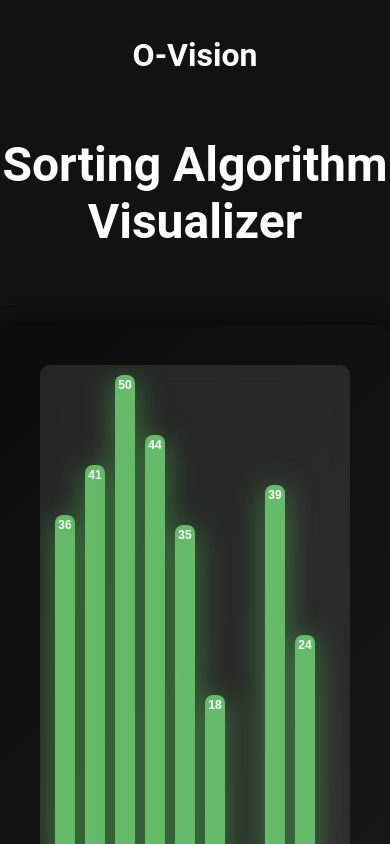
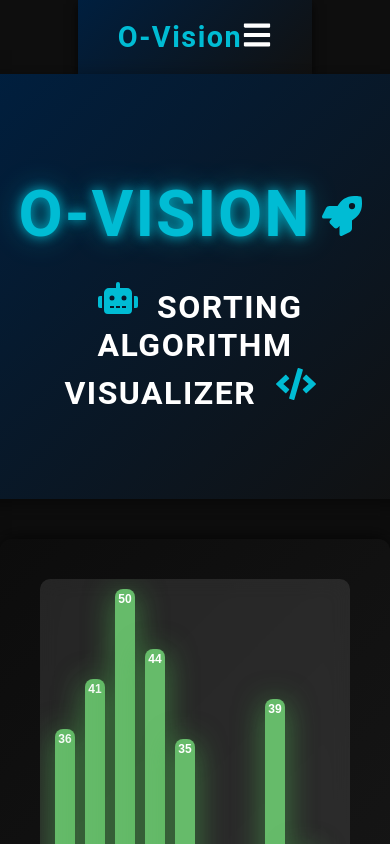
Before and after one commit to ailynux/O-Vision, a React (Create React App) app: page / in a window 390 px wide. Shown: the top 844 px of the page. Built offline with nearby package versions, Linux system fonts and the light colour scheme.

Commit message:
add in matrix bg

```diff
--- a/package.json
+++ b/package.json
@@ -11,9 +11,11 @@
     "react": "^18.3.1",
     "react-chartjs-2": "^5.2.0",
     "react-dom": "^18.3.1",
+    "react-icons": "^5.3.0",
     "react-scripts": "5.0.1",
     "react-spring": "^9.7.4",
     "react-tsparticles": "^2.12.2",
+    "tsparticles": "^3.5.0",
     "web-vitals": "^2.1.4"
   },
   "scripts": {
--- a/src/App.css
+++ b/src/App.css
@@ -1,69 +1,129 @@
-/* General Styling for the App Container */
+/* General Styling */
+
+
+
 .App {
-  position: relative; /* Allow particles to cover */
+  position: relative;
   text-align: center;
-  background-color: #121212;
+  background-color: #0e0e0e;
   color: #ffffff;
   min-height: 100vh;
   display: flex;
   flex-direction: column;
   justify-content: space-between;
   align-items: center;
-  font-family: 'Roboto', sans-serif;
+  font-family: 'Press Start 2P'; /* Cyberpunk font style */
   overflow-x: hidden;
 }
 
-/* Particles Background Styling */
-.Particles {
-  position: absolute; /* Cover the entire App */
-  top: 0;
-  left: 0;
-  width: 100%;
-  height: 100%;
-  z-index: -1; /* Place behind other content */
-}
 /* Header Styling */
 .App-header {
-  perspective: 1000px; /* Allow 3D effect */
-  width: 100%; /* Ensure header takes full width */
-  padding: 20px; /* Padding for spacing */
-  box-shadow: 0 2px 10px rgba(0, 0, 0, 0.3); /* Add subtle shadow for depth */
-  transition: background-color 0.3s; /* Smooth transition for background color */
+  width: 100%;
+  padding: 60px 20px;
+  background: linear-gradient(135deg, #001f3f, #111);
+  box-shadow: 0 6px 20px rgba(0, 0, 0, 0.5);
+  transition: background-color 0.3s ease, box-shadow 0.3s ease;
+  text-transform: uppercase;
 }
 
-.App-header h1,
-.App-header h2 {
-  display: inline-block;
-  font-size: 3rem;
-  transition: transform 0.5s ease;
+.App-header h1 {
+  font-size: 4rem;
+  margin-bottom: 20px;
+  letter-spacing: 2px;
+  text-transform: uppercase;
+  color: #00bcd4; /* Modern blue color */
+  font-family: 'Roboto', sans-serif; /* Clean and modern tech font */
+  text-shadow: 0 0 8px rgba(0, 188, 212, 0.7); /* Subtle glow */
 }
 
-.App-header h1:hover,
-.App-header h2:hover {
-  transform: rotateY(20deg) scale(1.1); /* 3D rotation and scaling effect on hover */
+.App-header h2 {
+  font-size: 2rem;
+  letter-spacing: 1.5px;
+  color: #ffffff;
+  font-family: 'Roboto', sans-serif;
 }
 
-/* Main Content Styling */
+.header-icon {
+  font-size: 2.5rem;
+  color: #00bcd4;
+  margin-left: 10px;
+  margin-right: 10px;
+  transition: transform 0.3s ease;
+}
+
+.header-icon:hover {
+  transform: scale(1.2);
+}
+
+/* Subtle glowing effect */
+@keyframes subtleGlow {
+  0% {
+    text-shadow: 0 0 8px rgba(0, 188, 212, 0.7), 0 0 20px rgba(0, 188, 212, 0.3);
+  }
+  100% {
+    text-shadow: 0 0 12px rgba(0, 188, 212, 0.9), 0 0 30px rgba(0, 188, 212, 0.5);
+  }
+}
+
+.App-header h1 {
+  animation: subtleGlow 2s ease-in-out infinite alternate;
+}
+
+
+/* Main Content */
 main {
   display: flex;
+  flex-direction: column;
   justify-content: center;
   align-items: center;
-  padding: 20px;
+  padding: 40px;
   width: 100%;
-  flex: 1; /* Allow the main section to grow */
+  flex: 1;
+}
+
+/* About and Algorithm Section Styling */
+section {
+  width: 100%;
+  padding: 60px 20px;
+  margin: 20px 0;
+  background: linear-gradient(135deg, #2a2a2a, #1e1e1e);
+  box-shadow: 0 8px 20px rgba(0, 0, 0, 0.4);
+  border-radius: 12px;
+  transition: transform 0.3s ease, box-shadow 0.3s ease;
+}
+
+section:hover {
+  transform: translateY(-10px);
+  box-shadow: 0 10px 30px rgba(0, 0, 0, 0.6);
+}
+
+section h2 {
+  font-size: 2.5rem;
+  margin-bottom: 20px;
+  text-transform: uppercase;
+  color: #fff;
+  border-bottom: 4px solid #1db954;
+  display: inline-block;
+  padding-bottom: 10px;
+}
+
+section p {
+  font-size: 1.2rem;
+  line-height: 1.8;
+  max-width: 800px;
+  margin: 0 auto;
+  color: #e0e0e0;
 }
 
 /* Footer Styling */
 .App-footer {
   position: relative;
   width: 100%;
-  padding: 40px; /* Increased padding for a more spacious feel */
-  color: #e0e0e0; /* Lighter text color for better contrast */
-  background: rgba(30, 30, 30, 0.9); /* Dark background for depth */
-  box-shadow: 0 4px 20px rgba(0, 0, 0, 0.8); /* Stronger shadow for depth */
-  border-top: 2px solid #1db954; /* Futuristic top border */
-  margin-top: 20px; /* Ensure there’s space above the footer */
-  overflow: hidden; /* Hide overflow from the pseudo-element */
+  padding: 50px;
+  color: #e0e0e0;
+  background: rgba(30, 30, 30, 0.9);
+  border-top: 2px solid #1db954;
+  box-shadow: 0 4px 20px rgba(0, 0, 0, 0.8);
 }
 
 .App-footer::before {
@@ -73,59 +133,51 @@ main {
   left: 0;
   width: 100%;
   height: 100%;
-  opacity: 0.4; /* Dim the image to enhance text visibility */
-  z-index: -1; /* Send the image behind the text */
+  opacity: 0.4;
+  z-index: -1;
 }
 
 .footer-content {
-  position: relative; /* Position relative to allow text on top */
-  z-index: 1; /* Bring the content in front of the background */
   display: flex;
-  flex-direction: column; /* Stack content vertically */
-  align-items: center; /* Center-align the content */
-  text-shadow: 0 2px 5px rgba(0, 0, 0, 0.8); /* Stronger text shadow for better readability */
-  animation: fadeIn 1s ease-in; /* Animation for the entire footer content */
+  flex-direction: column;
+  align-items: center;
+  text-shadow: 0 2px 5px rgba(0, 0, 0, 0.8);
+  animation: fadeIn 1s ease-in;
 }
 
-/* Footer Header */
 .App-footer h2 {
-  margin: 0; /* Remove default margin */
-  font-size: 2em; /* Larger font size for the header */
-  font-weight: 700; /* Bolder for emphasis */
-  color: #1db954; /* Accent color for the title */
-  text-transform: uppercase; /* Make it stand out */
-  letter-spacing: 1px; /* Spacing for aesthetics */
-  animation: fadeIn 1s ease-in 0.5s; /* Animation with delay */
+  font-size: 2.2rem;
+  font-weight: bold;
+  color: #1db954;
+  letter-spacing: 1px;
+  text-transform: uppercase;
+  margin-bottom: 10px;
 }
 
-/* Footer Paragraphs */
 .App-footer p {
-  margin: 5px 0; /* Add some spacing between paragraphs */
-  font-size: 1.4em; /* Slightly larger font size for emphasis */
-  font-weight: 500; /* Medium weight for better readability */
+  font-size: 1.4rem;
+  margin: 5px 0;
 }
 
-/* Footer Links */
 .App-link {
-  color: #00e5ff; /* Futuristic link color */
+  color: #00e5ff;
   text-decoration: none;
+  font-size: 1.2rem;
   font-weight: 500;
-  transition: color 0.3s ease, transform 0.3s ease; /* Smooth color and scaling on hover */
-  margin-top: 5px; /* Space between paragraph and link */
-  font-size: 1.2em; /* Slightly larger font size for links */
+  transition: color 0.3s ease, transform 0.3s ease;
 }
 
 .App-link:hover {
-  color: #18a348; /* Slightly change color on hover */
-  text-decoration: underline; /* Underline on hover for emphasis */
-  transform: scale(1.05); /* Slightly enlarge on hover */
+  color: #18a348;
+  text-decoration: underline;
+  transform: scale(1.05);
 }
 
 /* Animation Keyframes */
 @keyframes fadeIn {
   from {
     opacity: 0;
-    transform: translateY(20px); /* Move up slightly */
+    transform: translateY(20px);
   }
   to {
     opacity: 1;
@@ -133,11 +185,11 @@ main {
   }
 }
 
-/* Buttons */
+/* Button Styling */
 button {
   margin: 10px;
-  padding: 10px 20px;
-  background-color: #1db954; /* Green background for buttons */
+  padding: 12px 24px;
+  background-color: #1db954;
   border: none;
   border-radius: 4px;
   color: #fff;
@@ -147,42 +199,114 @@ button {
 }
 
 button:hover {
-  background-color: #18a348; /* Darker shade on hover */
+  background-color: #18a348;
   box-shadow: 0 4px 15px rgba(0, 0, 0, 0.2);
 }
 
 button:active {
-  transform: scale(0.98); /* Small button press effect */
+  transform: scale(0.98);
 }
 
-/* Spinner Animation (if needed) */
-@keyframes App-logo-spin {
-  from {
-    transform: rotate(0deg);
-  }
-  to {
-    transform: rotate(360deg);
-  }
+/* Navbar Styling */
+.navbar {
+  display: flex;
+  justify-content: space-between;
+  align-items: center;
+  padding: 20px 40px;
+  background: linear-gradient(135deg, #001f3f, #111);
+  color: #fff;
+  box-shadow: 0 4px 10px rgba(0, 0, 0, 0.7);
+  font-family: 'Roboto', sans-serif;
 }
 
-/* Mobile Responsive Adjustments */
+.navbar-logo h1 {
+  color: #00bcd4;
+  font-size: 2rem;
+  letter-spacing: 1.5px;
+  margin: 0;
+  transition: color 0.3s ease;
+}
+
+.navbar-logo h1:hover {
+  color: #1db954;
+}
+
+.menu-icon {
+  cursor: pointer;
+  display: none;
+  color: #fff;
+  transition: transform 0.3s ease;
+}
+
+.menu-icon:hover {
+  transform: scale(1.1);
+}
+
+.nav-menu {
+  display: flex;
+  list-style: none;
+  align-items: center;
+}
+
+.nav-item {
+  margin-left: 30px;
+}
+
+.nav-link {
+  display: flex;
+  align-items: center;
+  text-decoration: none;
+  color: #fff;
+  font-size: 1.2rem;
+  transition: color 0.3s ease, transform 0.3s ease;
+}
+
+.nav-link svg {
+  margin-right: 8px;
+}
+
+.nav-link:hover {
+  color: #00bcd4;
+  transform: scale(1.05);
+}
+
+/* Mobile Menu */
 @media (max-width: 768px) {
-  .App-header h1 {
-    font-size: 2rem; /* Adjust header font size for smaller screens */
+  .menu-icon {
+    display: block;
+  }
+
+  .nav-menu {
+    display: none;
+    flex-direction: column;
+    position: absolute;
+    top: 60px;
+    right: 0;
+    background-color: rgba(0, 0, 0, 0.9);
+    width: 250px;
+    padding: 20px;
+    box-shadow: 0 4px 10px rgba(0, 0, 0, 0.7);
+    border-radius: 10px;
+  }
+
+  .nav-menu.active {
+    display: block;
+  }
+
+  .nav-item {
+    margin-bottom: 20px;
+  }
+
+  .navbar-logo h1 {
+    font-size: 1.8rem;
+  }
+
+  .App-footer p {
+    font-size: 1.2rem;
   }
 
   button {
-    padding: 8px 16px; /* Adjust button padding for smaller screens */
-    font-size: 0.9rem;
-  }
-
-  .App-footer p {
-    font-size: 1.2em; /* Adjust footer font size for smaller screens */
-  }
-
-  /* Ensure everything fits on smaller screens */
-  .App-header,
-  .App-footer {
-    padding: 15px; /* Adjust padding to fit smaller screens */
+    padding: 10px 20px;
+    font-size: 1rem;
   }
 }
--- a/src/App.js
+++ b/src/App.js
@@ -1,21 +1,50 @@
-// src/App.js
-
 import React from 'react';
-import Visualizer from './components/Visualizer'; // Use the original Visualizer component
-import ParticlesBackground from './components/ParticlesBackground'; // Correct path to ParticlesBackground
+import { FaRobot, FaRocket, FaCode } from 'react-icons/fa';
+import Visualizer from './components/Visualizer'; // Original Visualizer component
+import NavBar from './components/NavBar'; // Navbar component
+import MatrixBackground from './components/MatrixBackground'; // Import the MatrixBackground component
 import './App.css'; // Import the CSS styles
 
 const App = () => {
   return (
     <div className="App">
-      <ParticlesBackground /> {/* Include the particles background here */}
+      <MatrixBackground /> {/* Matrix Background component */}
+      <NavBar /> {/* Navbar component */}
+
+      {/* Crazy Interactive Header */}
       <header className="App-header">
-        <h1>O-Vision</h1>
-        <h2>Sorting Algorithm Visualizer</h2>
+        <h1>
+          <span className="neon-text">O-Vision</span>
+          <FaRocket className="header-icon" />
+        </h1>
+        <h2>
+          <FaRobot className="header-icon" /> Sorting Algorithm Visualizer{' '}
+          <FaCode className="header-icon" />
+        </h2>
       </header>
+
+      {/* Main Content */}
       <main>
         <Visualizer /> {/* Main visualizer for sorting algorithms */}
+
+        {/* About Section */}
+        <section id="about" className="about-section">
+          <h2>About O-Vision</h2>
+          <p>
+            O-Vision is a platform that helps you visualize complex sorting algorithms. Explore how different algorithms work step by step in a fun, futuristic environment!
+          </p>
+        </section>
+
+        {/* Algorithms Section */}
+        <section id="algorithms" className="algorithms-section">
+          <h2>Sorting Algorithms</h2>
+          <p>
+            Experience visualizations of popular sorting algorithms like Bubble Sort, Merge Sort, Quick Sort, and more — all with a cyberpunk twist!
+          </p>
+        </section>
       </main>
+
+      {/* Footer */}
       <footer className="App-footer" style={{ backgroundImage: "url('/crypto.webp')", backgroundSize: 'cover', backgroundPosition: 'center', opacity: '0.85' }}>
         <div className="footer-content" style={{ backgroundColor: 'rgba(200, 200, 200, 0.7)', padding: '20px', borderRadius: '10px', boxShadow: '0 4px 10px rgba(0, 0, 0, 0.5)' }}>
           <h2>Ailyn Diaz - Software Developer</h2>
--- /dev/null
+++ b/src/components/MatrixBackground.js
@@ -0,0 +1,46 @@
+import React, { useEffect, useRef } from 'react';
+import "../styles/MatrixBackground.css"; // Ensure your CSS is applied
+
+const MatrixBackground = () => {
+  const canvasRef = useRef(null);
+
+  useEffect(() => {
+    const canvas = canvasRef.current;
+    const ctx = canvas.getContext('2d');
+
+    canvas.width = window.innerWidth;
+    canvas.height = window.innerHeight;
+
+    const characters = '0123456789ABCDEFGHIJKLMNOPQRSTUVWXYZ';
+    const fontSize = 16;
+    const columns = canvas.width / fontSize;
+    const drops = Array(Math.floor(columns)).fill(1);
+
+    const draw = () => {
+      ctx.fillStyle = 'rgba(0, 0, 0, 0.05)';
+      ctx.fillRect(0, 0, canvas.width, canvas.height);
+
+      ctx.fillStyle = '#0F0'; // Matrix green color
+      ctx.font = `${fontSize}px monospace`;
+
+      drops.forEach((y, x) => {
+        const text = characters[Math.floor(Math.random() * characters.length)];
+        ctx.fillText(text, x * fontSize, y * fontSize);
+
+        if (y * fontSize > canvas.height && Math.random() > 0.975) {
+          drops[x] = 0;
+        }
+
+        drops[x]++;
+      });
+    };
+
+    const interval = setInterval(draw, 33);
+
+    return () => clearInterval(interval);
+  }, []);
+
+  return <canvas ref={canvasRef} className="matrix-background"></canvas>;
+};
+
+export default MatrixBackground;
--- /dev/null
+++ b/src/components/NavBar.js
@@ -0,0 +1,57 @@
+// src/components/NavBar.js
+
+import React, { useState } from 'react';
+import { FaBars, FaTimes, FaGithub, FaInfoCircle, FaSort, FaLinkedin, FaCode, FaTerminal } from 'react-icons/fa'; // Import icons
+
+const NavBar = () => {
+  const [isOpen, setIsOpen] = useState(false);
+
+  const toggleMenu = () => {
+    setIsOpen(!isOpen);
+  };
+
+  return (
+    <nav className="navbar">
+      <div className="navbar-logo">
+        <h1>O-Vision</h1>
+      </div>
+      <div className="menu-icon" onClick={toggleMenu}>
+        {isOpen ? <FaTimes size={30} /> : <FaBars size={30} />}
+      </div>
+      <ul className={isOpen ? 'nav-menu active' : 'nav-menu'}>
+        <li className="nav-item">
+          <a href="#about" className="nav-link">
+            <FaInfoCircle /> About
+          </a>
+        </li>
+        <li className="nav-item">
+          <a href="#algorithms" className="nav-link">
+            <FaSort /> Algorithms
+          </a>
+        </li>
+        <li className="nav-item">
+          <a href="https://github.com/ailynux" target="_blank" rel="noopener noreferrer" className="nav-link">
+            <FaGithub /> GitHub
+          </a>
+        </li>
+        <li className="nav-item">
+          <a href="https://www.linkedin.com/in/ailyndiaz01" target="_blank" rel="noopener noreferrer" className="nav-link">
+            <FaLinkedin /> LinkedIn
+          </a>
+        </li>
+        <li className="nav-item">
+          <a href="https://leetcode.com/ailynux" target="_blank" rel="noopener noreferrer" className="nav-link">
+            <FaCode /> LeetCode
+          </a>
+        </li>
+        <li className="nav-item">
+          <a href="https://exercism.org/profiles/ailynux" target="_blank" rel="noopener noreferrer" className="nav-link">
+            <FaTerminal /> Exercism
+          </a>
+        </li>
+      </ul>
+    </nav>
+  );
+};
+
+export default NavBar;
--- a/src/components/ParticlesBackground.js
+++ /dev/null
@@ -1,86 +0,0 @@
-// src/components/ParticlesBackground.js
-// src/components/ParticlesBackground.js
-import React from 'react';
-import Particles from 'react-tsparticles';
-
-const ParticlesBackground = () => {
-  return (
-    <Particles
-      id="tsparticles"
-      options={{
-        particles: {
-          number: {
-            value: 50, // Number of particles
-            density: {
-              enable: true,
-              value_area: 800,
-            },
-          },
-          size: {
-            value: 3,
-            random: true,
-          },
-          move: {
-            enable: true,
-            speed: 1,
-            direction: "none",
-            random: false,
-            straight: false,
-            out_mode: "out",
-          },
-          line_linked: {
-            enable: true,
-            distance: 150,
-            color: "#ffffff",
-            opacity: 0.4,
-            width: 1,
-          },
-          shape: {
-            type: "circle", // You can also try "edge" or "triangle"
-          },
-        },
-        interactivity: {
-          events: {
-            onhover: {
-              enable: true,
-              mode: "repulse",
-            },
-            onclick: {
-              enable: true,
-              mode: "push",
-            },
-            resize: true,
-          },
-          modes: {
-            grab: {
-              distance: 400,
-              line_linked: {
-                opacity: 1,
-              },
-            },
-            bubble: {
-              distance: 400,
-              size: 40,
-              duration: 2,
-              opacity: 8,
-              speed: 3,
-            },
-            repulse: {
-              distance: 200,
-              duration: 0.4,
-            },
-            push: {
-              particles_nb: 4,
-            },
-            remove: {
-              particles_nb: 2,
-            },
-          },
-        },
-        retina_detect: true,
-      }}
-    />
-  );
-};
-
-export default ParticlesBackground;
--- /dev/null
+++ b/src/styles/MatrixBackground.css
@@ -0,0 +1,10 @@
+/* MatrixBackground.css */
+.matrix-background {
+    position: fixed;
+    top: 0;
+    left: 0;
+    width: 100%;
+    height: 100%;
+    z-index: -1;
+    background-color: black;
+  }
```
Also changed, not shown: 1 other file (tests, documents, lock files or other folders).
